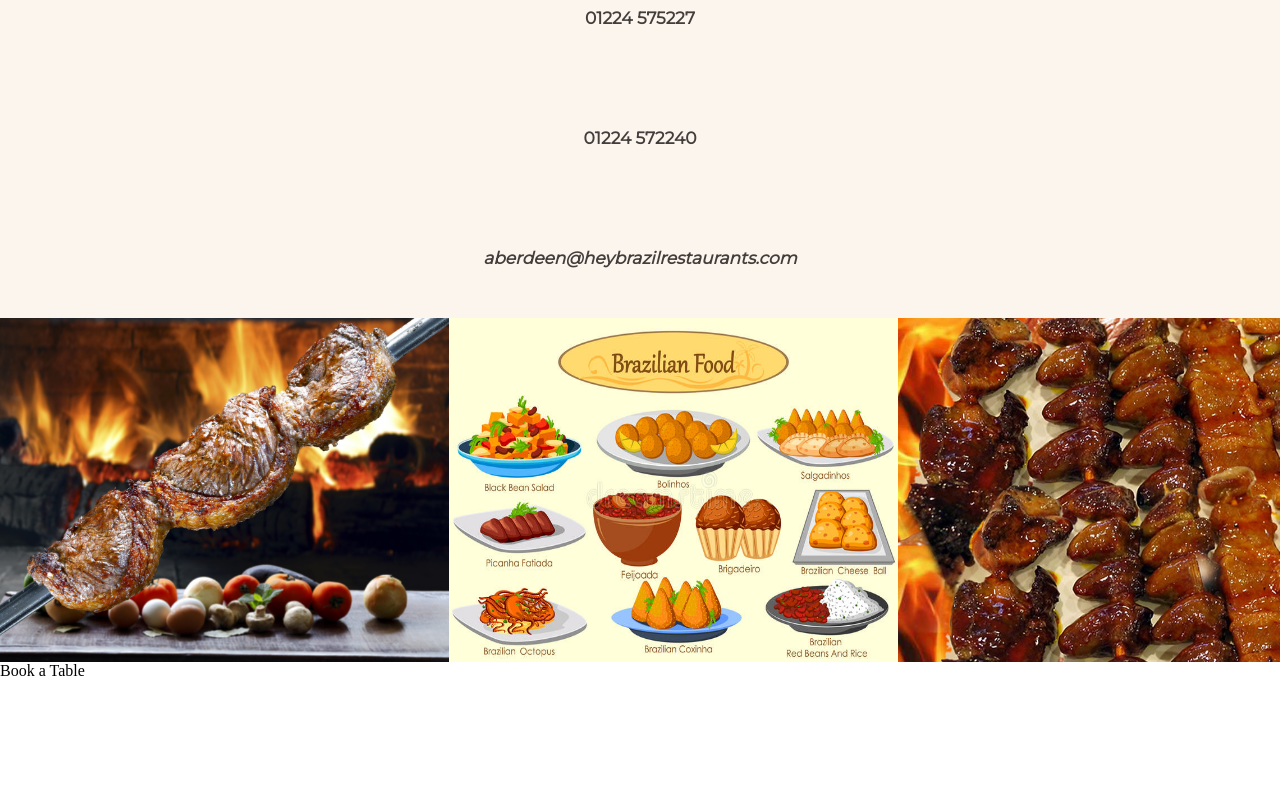
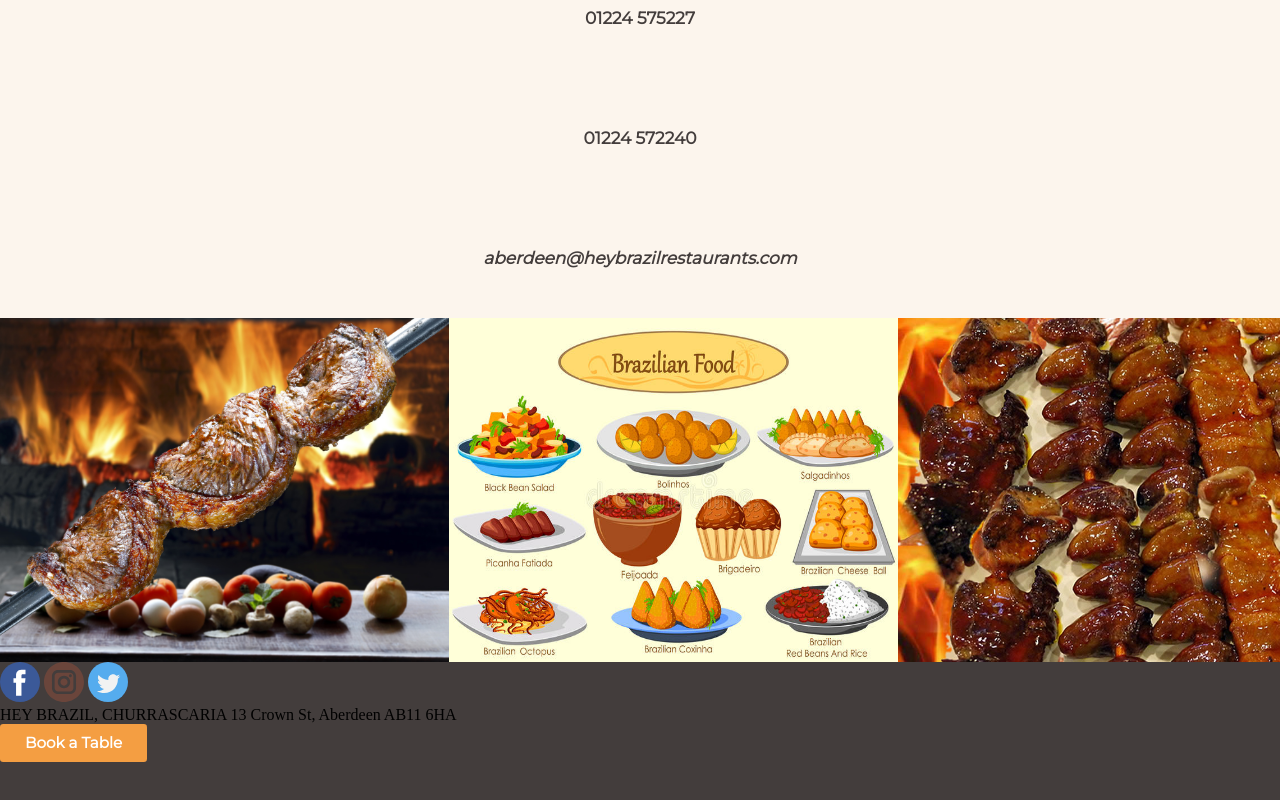
Before and after one commit to LorenzoLando/restaurant, a website: page app/index.html in a window 1280 px wide. Shown: the part 2928-3728 px from the top of the page. Before the commit the page ends 3608 px from the top, so only its background shows below. Drawn offline with Linux system fonts and the light colour scheme.

Commit message:
beggining styling footer

```diff
--- a/app/assets/styles/modules/_footer.css
+++ b/app/assets/styles/modules/_footer.css
@@ -1,5 +1,12 @@
 .footer {
+	background-color: #433D3C;
+	height: 400px;
+	width: 100vw;
+	display: inline-block;
 
-	background-color: black;
-	text-align: center;
+	&__social {
+		width: 2.5rem;
+		height: auto;
+
+	}
 }
--- a/app/index.html
+++ b/app/index.html
@@ -114,9 +114,12 @@
         <img class="gallery__element" src="assets/images/food4.jpg">
         <img class="gallery__element" src="assets/images/food3.jpg">
       </section>
-    <footer>
-      <p><a>Book a Table</a></p>
-  </footer>
-<!-- /footer -->
+    <footer class="footer">
+      <img class="footer__social" src="assets/images/facebook.svg">
+      <img class="footer__social" src="assets/images/instagram.svg">
+      <img class="footer__social" src="assets/images/twitter.svg">
+      <p class="footer__text">HEY BRAZIL, CHURRASCARIA 13 Crown St, Aberdeen AB11 6HA</p>
+      <p class="btn"><a>Book a Table</a></p>
+    </footer>
 </body>
 </html>
--- a/app/temp/styles/style.css
+++ b/app/temp/styles/style.css
@@ -633,10 +633,17 @@
 	}}
 
 .footer {
+	background-color: #433D3C;
+	height: 400px;
+	width: 100vw;
+	display: inline-block;
+}
 
-	background-color: black;
-	text-align: center;
-}
+.footer__social {
+		width: 2.5rem;
+		height: auto;
+
+	}
 
 .main-container {
 	display: -webkit-box;
```
Also changed, not shown: app/assets/images/facebook.svg (added), app/assets/images/instagram.svg (added), app/assets/images/twitter.svg (added).
